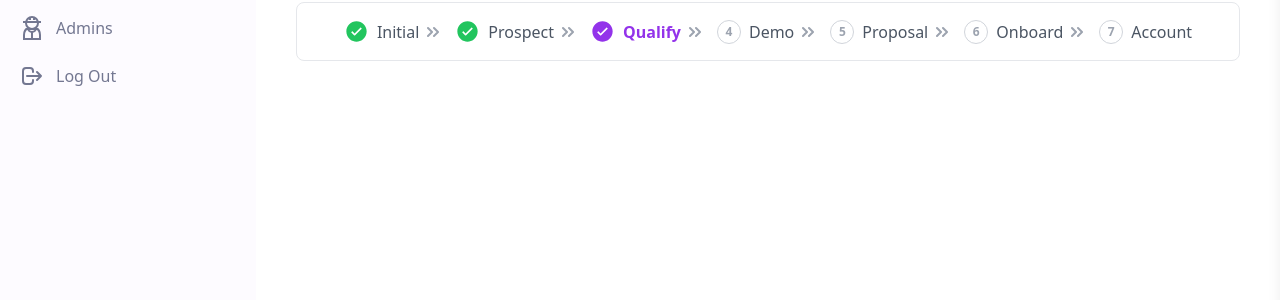
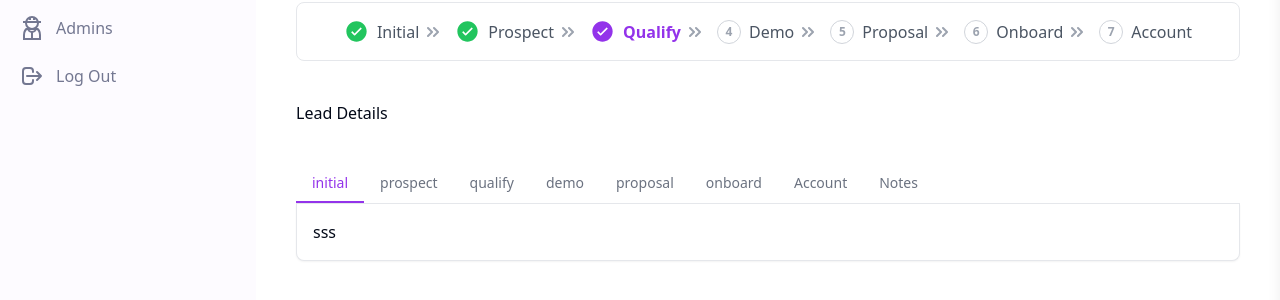
Before and after one commit to Anbuvel-2003/Vineatz_Salesforce_Frontend, a React (Vite) app: page /leaddetails/1 in a window 1280 px wide. Shown: the part 220-520 px from the top of the page. Built offline with nearby package versions, Linux system fonts and the light colour scheme; no server answers; sample sign-in values are in the browser's storage; the HTML template or start-up script is replaced by a standard one.

Commit message:
Stepindicator Updated

```diff
--- a/src/components/leaddetails.tsx
+++ b/src/components/leaddetails.tsx
@@ -1,6 +1,7 @@
 import React, { useState } from "react";
 import { IoIosCheckmarkCircle } from "react-icons/io";
 import AddedLead from "./inputfield";
+import TabComponent from "./leaddetailstab";
 
 function Leaddetails() {
   const steper = [
@@ -54,7 +55,7 @@ function Leaddetails() {
           </div>
           <div
             onClick={() => {
-              setIsRejected(true), setIsDrawerOpen(true)
+              setIsRejected(true), setIsDrawerOpen(true);
             }}
           >
             <h2>reject</h2>
@@ -115,6 +116,13 @@ function Leaddetails() {
           })}
         </ol>
       </div>
+      <div className="flex items-center justify-between !m-10">
+        <div className="w-full">
+          <h1>Lead Details</h1>
+          <TabComponent />
+        </div>
+      </div>
+
       <AddedLead
         isDrawerOpen={isDrawerOpen}
         setIsDrawerOpen={setIsDrawerOpen}
--- /dev/null
+++ b/src/components/leaddetailstab.tsx
@@ -0,0 +1,74 @@
+import React, { useState } from "react";
+
+const tabs = [
+  { id: 1, label: "initial" },
+  { id: 2, label: "prospect" },
+  { id: 3, label: "qualify" },
+  { id: 4, label: "demo" },
+  { id: 5, label: "proposal" },
+  { id: 6, label: "onboard" },
+  { id: 7, label: "Account" },
+  { id: 8, label: "Notes" },
+];
+
+const TabComponent: React.FC = () => {
+  const [activeTab, setActiveTab] = useState(1);
+
+  const renderContent = () => {
+    switch (activeTab) {
+      case 1:
+        return (
+          <div>
+            <div>
+              <div>
+                <h2>sss</h2>
+              </div>
+            </div>
+          </div>
+        );
+      case 2:
+        return <div>📋 Details content goes here</div>;
+      case 3:
+        return <div>🕒 Activity content goes here</div>;
+      case 4:
+        return <div>🕒 Activity content goes here</div>;
+      case 5:
+        return <div>🕒 Activity content goes here</div>;
+      case 6:
+        return <div>🕒 Activity content goes here</div>;
+      case 7:
+        return <div>🕒 Activity content goes here</div>;
+      case 8:
+        return <div>🕒 Activity content goes here</div>;
+      default:
+        return null;
+    }
+  };
+
+  return (
+    <div className="w-full mt-10 ">
+      {/* Top Tabs */}
+      <div className="flex border-b border-gray-200">
+        {tabs.map((tab) => (
+          <button
+            key={tab.id}
+            onClick={() => setActiveTab(tab.id)}
+            className={`px-4 py-2 text-sm font-medium border-b-2 transition-all duration-200 ${
+              activeTab === tab.id
+                ? "border-purple-600 text-purple-600"
+                : "border-transparent text-gray-500 hover:text-purple-600"
+            }`}
+          >
+            {tab.label}
+          </button>
+        ))}
+      </div>
+      {/* Tab Content */}
+      <div className="p-4 bg-white border border-t-0 rounded-b-lg shadow-sm">
+        {renderContent()}
+      </div>
+    </div>
+  );
+};
+
+export default TabComponent;
```
